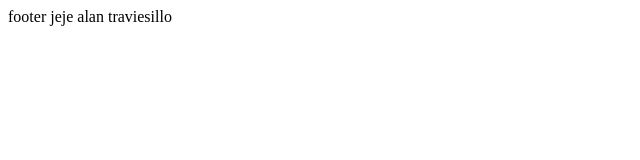
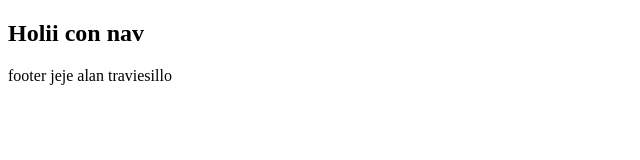
Before and after one commit to Usiel-03A7/branchs, a plain HTML site: page index.html in a window 1280 px wide. Shown: the whole page, without its empty margins (0-640 px from the left). Drawn offline with Linux system fonts and the light colour scheme.

Commit message:
includes navbar

```diff
--- a/index.html
+++ b/index.html
@@ -7,6 +7,9 @@
     <title>Test</title>
   </head>
   <body>
+    <nav>
+      <h1>Holii con nav</h1>
+    </nav>
     <footer>footer jeje alan traviesillo </footer>
   </body>
 </html>
```
Lines whose indentation alone changed are shown as unchanged.
